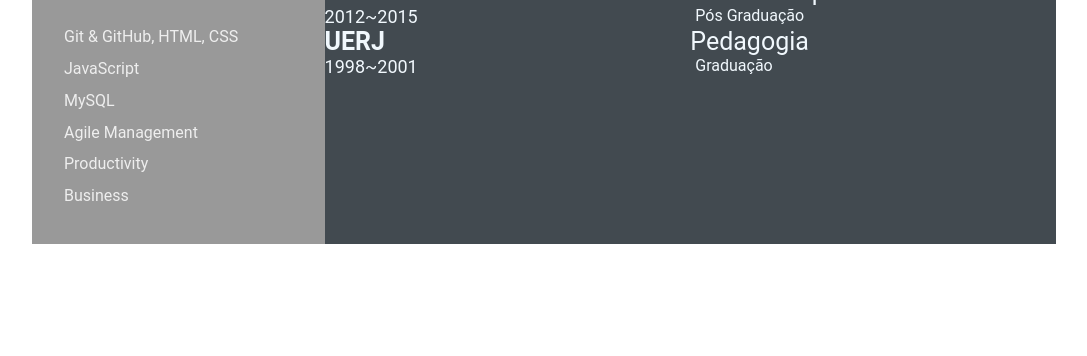
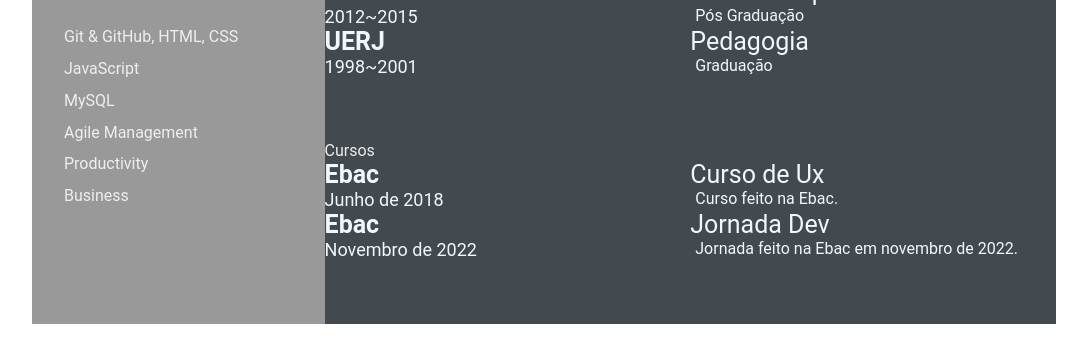
Before and after one commit to RenataUzeda/renatauzeda.github.io, a plain HTML site: page index.html in a window 1280 px wide. Shown: the part 641-997 px from the top of the page, without its empty margins (96-1183 px from the left). Before the commit the page ends 917 px from the top, so only its background shows below. Drawn offline with Linux system fonts and the light colour scheme.

Commit message:
feat: add a section cusos e certificados
Adiciona ao arquivo index.html a section de cursos e certificados.

Autora: Renata Uzêda.

```diff
--- a/index.html
+++ b/index.html
@@ -106,6 +106,31 @@
                   </div>
                </div>
             </section>
+            <section class="awards gap">
+               <div class="right-title">Cursos</div>
+               <div class="awards-contents">
+                  <div class="awards-left">
+                     <p class="awards-company-name">Ebac</p>
+                     <p class="awards-time-period">Junho de 2018</p>
+                  </div>
+                  <div class="awards-right">
+                     <p class="awards-name">Curso de Ux</p>
+                     <p class="awards-desc">
+                        Curso feito na Ebac.
+                     </p>
+                  </div>
+                  <div class="awards-left">
+                     <p class="awards-company-name">Ebac</p>
+                     <p class="awards-time-period">Novembro de 2022</p>
+                  </div>
+                  <div class="awards-right">
+                     <p class="awards-name">Jornada Dev</p>
+                     <p class="awards-desc">
+                        Jornada feito na Ebac em novembro de 2022.
+                     </p>
+                  </div>
+               </div>
+            </section>
          </section>
    </main>
 </body>
```
